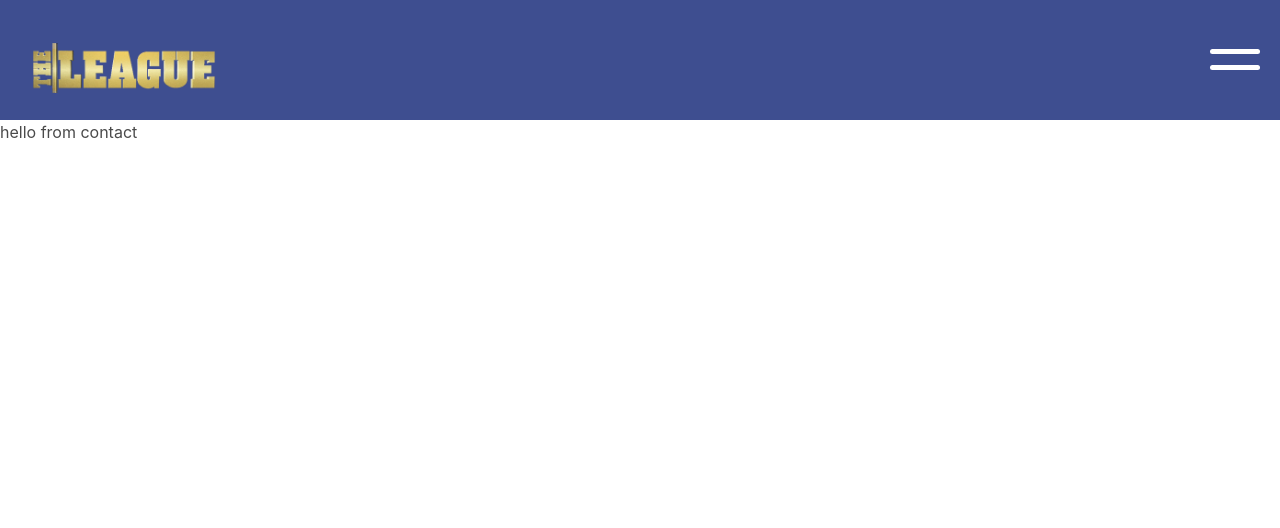
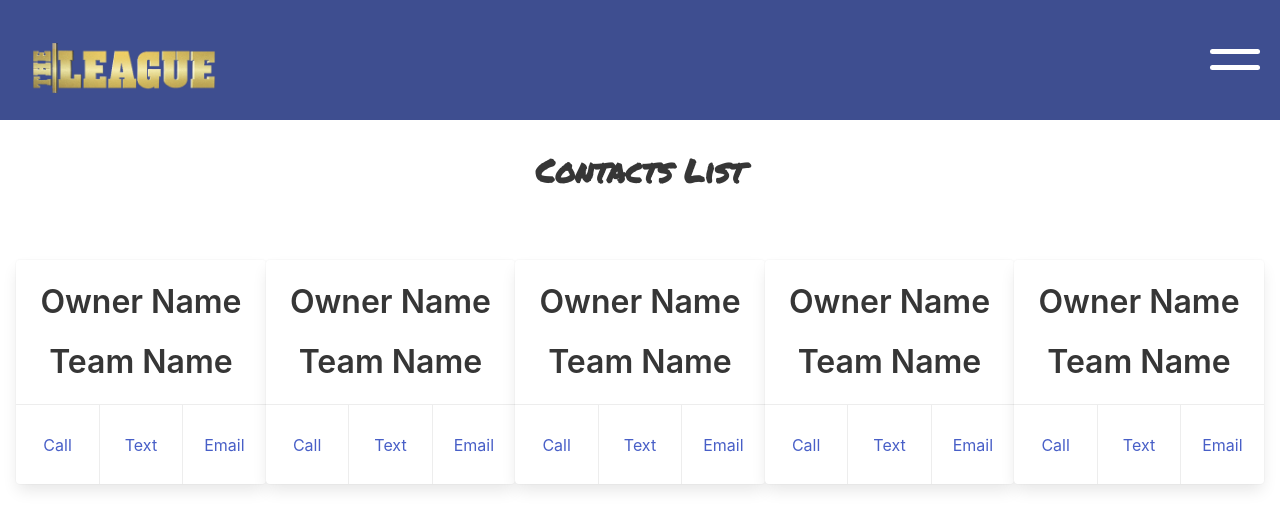
Before and after one commit to gdelv/fantasyWebsite, a React (Create React App) app: page /contact in a window 1280 px wide. Shown: the top 528 px of the page. Built offline with nearby package versions, Linux system fonts and the light colour scheme.

Commit message:
added contact card component

```diff
--- /dev/null
+++ b/src/Components/ContactCard.jsx
@@ -0,0 +1,21 @@
+import React from 'react'
+import './styles/ContactCard.scss'
+import Title from './Title'
+
+export default function ContactCard() {
+    return (
+        <div class="card">
+            <div class="card-content">
+                <div class="content">
+                    <Title title='Owner Name' className='has-text-centered'/>
+                    <Title title='Team Name' className='has-text-centered'/>
+                </div>
+            </div>
+            <footer class="card-footer">
+                <a href="tel:+15168643657" class="card-footer-item">Call</a>
+                <a href="sms://+15168643657" class="card-footer-item">Text</a>
+                <a href="mailto:giudelvecchio@gmail.com" class="card-footer-item">Email</a>
+            </footer>
+        </div>
+    )
+}
--- a/src/data/index.js
+++ b/src/data/index.js
@@ -102,3 +102,16 @@ export const historyArr = [
         mvpPoints: 300.3
     }
 ]
+
+export const contactArr = [
+    {
+        teamOwner: 'Giusseppe',
+        ownerNum: '5168643657',
+        ownerEmail: 'giudelvecchio@gmail.com'
+    },
+    {
+        teamOwner: 'Ian',
+        ownerNum: '5168643657',
+        ownerEmail: 'giudelvecchio@gmail.com'
+    }
+]
--- a/src/screens/Contact/Contact.jsx
+++ b/src/screens/Contact/Contact.jsx
@@ -1,9 +1,20 @@
 import React from 'react'
+import Title from '../../Components/Title'
+import './Contact.scss'
+import ContactCard from '../../Components/ContactCard'
+// import { contactArr } from "../../data";
 
 export default function Contact() {
     return (
         <div>
-            hello from contact
+            <Title title='Contacts List' className='contact-title primary has-text-centered'/>
+            <div className="contact-container">
+                <ContactCard/>
+                <ContactCard/>
+                <ContactCard/>
+                <ContactCard/>
+                <ContactCard/>
+            </div>
         </div>
     )
 }
--- /dev/null
+++ b/src/screens/Contact/Contact.scss
@@ -0,0 +1,9 @@
+.contact-title {
+    padding: 1em 0;
+}
+
+.contact-container {
+    padding: 1em;
+    display: flex;
+    justify-content: space-evenly;
+}
```
Also changed, not shown: src/Components/styles/ContactCard.scss (added), 1 other file (tests, documents, lock files or other folders).
